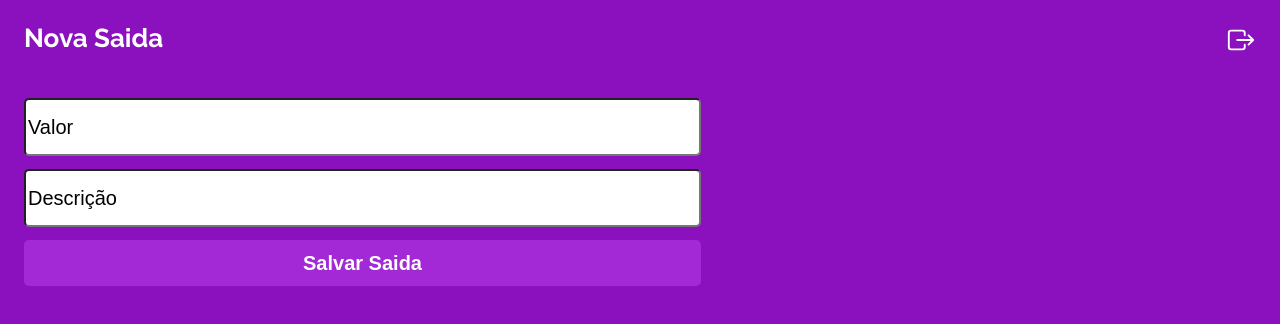
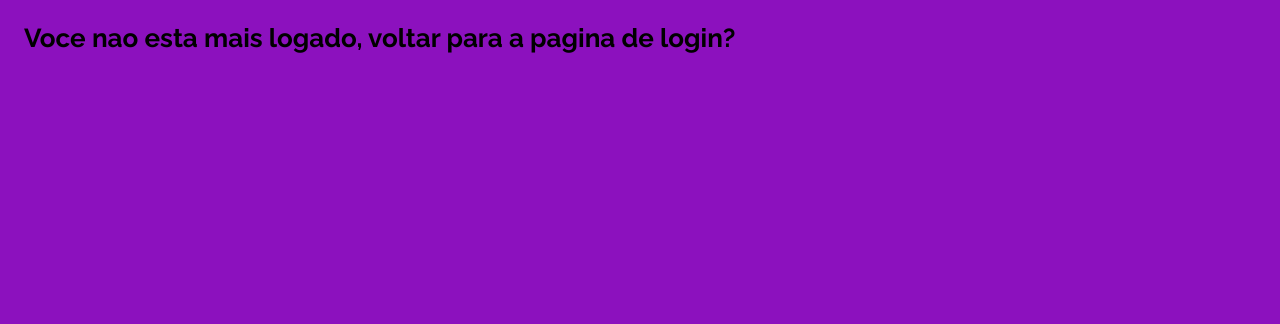
Before and after one commit to TonyFPB/MyWallet-front, a React (Create React App) app: page /entrada in a window 1280 px wide. Shown: the top 324 px of the page. Built offline with nearby package versions, Linux system fonts and the light colour scheme; a web font is replaced by a local one.

Commit message:
feat: not loggin on

```diff
--- a/src/Components/Operations/Operations.js
+++ b/src/Components/Operations/Operations.js
@@ -1,7 +1,7 @@
 import { useOperationTypeProvider } from "../../Providers/OperationTypeProvider.js"
 import { StyledOperation, StyledFormOperation } from "./StylesOperations.js"
 import { IoExitOutline } from "react-icons/io5"
-import { Link } from "react-router-dom"
+import { Link, useNavigate } from "react-router-dom"
 import { useAuthProvider } from "../../Providers/AuthProvider.js"
 import { useState } from "react"
 import axios from "axios"
@@ -9,6 +9,7 @@ import axios from "axios"
 export default function Operations() {
     const [value, setValue] = useState('')
     const [description, setDescription] = useState('')
+    const navigate=useNavigate()
     const { type } = useOperationTypeProvider()
     const { token } = useAuthProvider()
     function sendingOperation(e) {
@@ -25,18 +26,29 @@ export default function Operations() {
         }
         const URL = "http://localhost:5000/transactions"
         axios.post(URL, body, config)
-            .then(res => { alert(res.data); console.log(res) })
+            .then(res => { alert(res.data); console.log(res); navigate("/transacoes") })
             .catch(err => console.log(err))
 
     }
+    if (token === "") {
+        return (
+            <StyledOperation>
+                <div>
+                    <Link to="/">
+                        Voce nao esta mais logado, voltar para a pagina de login?
+                    </Link>
+                </div>
+            </StyledOperation>
+        )
+    }
     return (
-        <StyledOperation onSubmit={sendingOperation}>
+        <StyledOperation >
             <div>
                 <h1>{type === "deposit" ? "Nova entrada" : "Nova Saida"}</h1>
                 <Link to="/transacoes"><IoExitOutline size={"30px"} color={"#FFFFFF"} /></Link>
             </div>
 
-            <StyledFormOperation>
+            <StyledFormOperation onSubmit={sendingOperation}>
                 <input
                     id="value"
                     value={value}
--- a/src/Components/Operations/StylesOperations.js
+++ b/src/Components/Operations/StylesOperations.js
@@ -18,6 +18,12 @@ export const StyledOperation = styled.div`
         justify-content: space-between;
         width: 100%;
         margin: 0 0 40px 0;
+        a{
+            text-decoration: none;
+            font-weight:700;
+            font-size: 26px;
+            color:#000000;
+        }
     }
 `
 export const StyledFormOperation = styled.form`
--- a/src/Components/Transactions /StylesTransactions.js
+++ b/src/Components/Transactions /StylesTransactions.js
@@ -12,16 +12,26 @@ export const Header = styled.div`
     width: 100%;
     display: flex;
     justify-content: space-between;
+    font-family: 'Raleway';
+    font-style: normal;
+    font-weight: 700;
     p{
-        font-family: 'Raleway';
-        font-style: normal;
-        font-weight: 700;
         font-size: 26px;
         color:#FFFFFF;
+    }
+    h1{
+        margin: auto;
+        font-size: 26px;
+        color:#000000
+    }
+    a{
+        text-decoration: none;
     }
 `
 export const StyledTransactionsInfos = styled.ul`
     position: relative;
+    display: flex;
+    flex-direction: column;
     width: 100%;
     height: 446px;
     margin: 26px 0px 13px 0px;
@@ -56,8 +66,14 @@ export const Buttons = styled.div`
         }
     }
 `
+export const EmptyTransactions = styled.h1`
+    margin: auto;
+    font-weight: 400;
+    font-size: 20px;
+    color: #868686;
+`
 
-export const Total =styled.div`
+export const Total = styled.div`
     display: flex;
     justify-content: space-between;
     align-items: center;
@@ -70,7 +86,7 @@ export const Total =styled.div`
     background-color: #FFFFFF;
     font-size: 17px;
     span{
-        color:${props=>props.pColor>0?"green":"red"}
+        color:${props => props.pColor > 0 ? "green" : "red"}
     }
     p{
         font-weight: 700;
--- a/src/Components/Transactions /Transactions.js
+++ b/src/Components/Transactions /Transactions.js
@@ -1,26 +1,35 @@
-import { StyledTransactions, Header, StyledTransactionsInfos, Buttons, Total } from './StylesTransactions.js';
+import { StyledTransactions, Header, StyledTransactionsInfos, EmptyTransactions, Buttons, Total } from './StylesTransactions.js';
 import { AiOutlinePlusCircle, AiOutlineMinusCircle } from 'react-icons/ai';
 import { IoExitOutline } from "react-icons/io5"
 import Transaction from './Transaction.js';
-import { useNavigate } from "react-router-dom"
+import { useNavigate, Link } from "react-router-dom"
 import { useOperationTypeProvider } from '../../Providers/OperationTypeProvider.js';
 import { useEffect, useState } from 'react';
 import { useAuthProvider } from '../../Providers/AuthProvider.js';
+import { useUserProvider } from '../../Providers/UserProvider.js';
 import axios from 'axios';
-import { useUserProvider } from '../../Providers/UserProvider.js';
 
 export default function Transactions() {
     const [userTransactions, setUserTransactions] = useState([])
     const [userTotal, setUserTotal] = useState(0)
     const { setType } = useOperationTypeProvider()
-    const { token } = useAuthProvider()
-    const {nameUser} = useUserProvider()
+    const { token, setToken } = useAuthProvider()
+    const { nameUser, setNameUser } = useUserProvider()
     const navigate = useNavigate()
-    console.log(userTransactions)
 
     function nextPage(operationType) {
         setType(operationType)
         navigate("/entrada")
+    }
+    function logginOut() {
+        const confirm = window.confirm("Tem cereteza que deseja sair?")
+        if (confirm) {
+            setToken('')
+            setNameUser('Fulano')
+            setUserTransactions([])
+            setUserTotal(0)
+            navigate('/')
+        }
     }
     useEffect(() => {
         const URL = "http://localhost:5000/transactions"
@@ -47,15 +56,31 @@ export default function Transactions() {
             })
             .catch(err => console.log(err.response))
     }, [])
+    if (token === '') {
+        return (
+            <StyledTransactions>
+
+                <Header>
+                    <Link to="/">
+                        <h1>Voce nao esta mais logado, voltar para a pagina de login?</h1>
+                    </Link>
+                </Header>
+
+
+            </StyledTransactions>
+        )
+    }
 
     return (
         <StyledTransactions>
             <Header>
                 <p>Ola, {nameUser}</p>
-                <IoExitOutline size={'30px'} color={"#FFFFFF"} />
+                <IoExitOutline onClick={logginOut} size={'30px'} color={"#FFFFFF"} />
             </Header>
+            {
+                userTransactions.length !== 0 ?
                     <StyledTransactionsInfos>
-                {userTransactions && userTransactions.map(t =>
+                        {userTransactions.map(t =>
                             <Transaction
                                 key={t._id}
                                 value={t.value}
@@ -66,6 +91,11 @@ export default function Transactions() {
                         )}
                         <Total pColor={userTotal}><p>SALDO</p><span>{userTotal.toFixed(2).replace(".", ',')}</span></Total>
                     </StyledTransactionsInfos>
+                    :
+                    <StyledTransactionsInfos>
+                        <EmptyTransactions>Não há registros de entrada ou saída</EmptyTransactions>
+                    </StyledTransactionsInfos>
+            }
             <Buttons>
                 <div onClick={() => nextPage("deposit")}><AiOutlinePlusCircle size={"30px"} /><p>Nova entrada</p></div>
                 <div onClick={() => nextPage("withdraw")}><AiOutlineMinusCircle size={"30px"} /><p>Nova saída</p></div>
```
Lines whose indentation alone changed are shown as unchanged.
